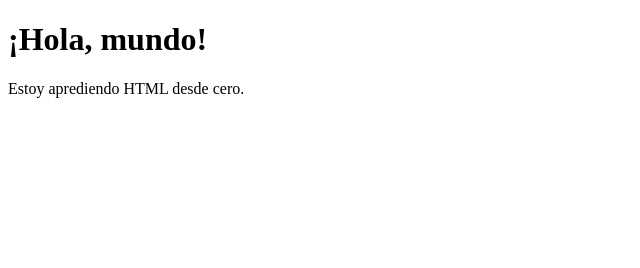
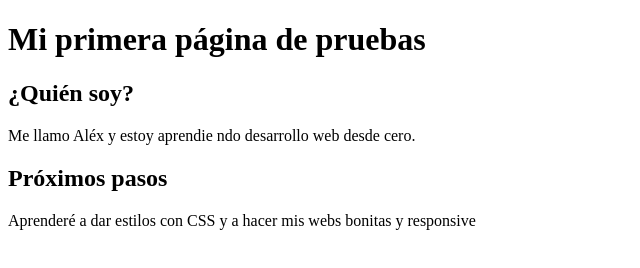
Before and after one commit to lx-vzqz/learn, a plain HTML site: page index.html in a window 1280 px wide. Shown: the whole page, without its empty margins (0-640 px from the left). Drawn offline with Linux system fonts and the light colour scheme.

Commit message:
Subida 2

```diff
--- a/index.html
+++ b/index.html
@@ -5,7 +5,12 @@
     <title>Mi primera página</title>
   </head>
   <body>
-    <h1>¡Hola, mundo!</h1>
-    <p>Estoy aprediendo HTML desde cero.</p>
+    <h1>Mi primera página de pruebas</h1>
+
+    <h2>¿Quién soy?</h2>
+    <p>Me llamo Aléx y estoy aprendie ndo desarrollo web desde cero.</p>
+
+    <h2>Próximos pasos</h2>
+    <p>Aprenderé a dar estilos con CSS y a hacer mis webs bonitas y responsive</p>
   </body>
 </html>
```
